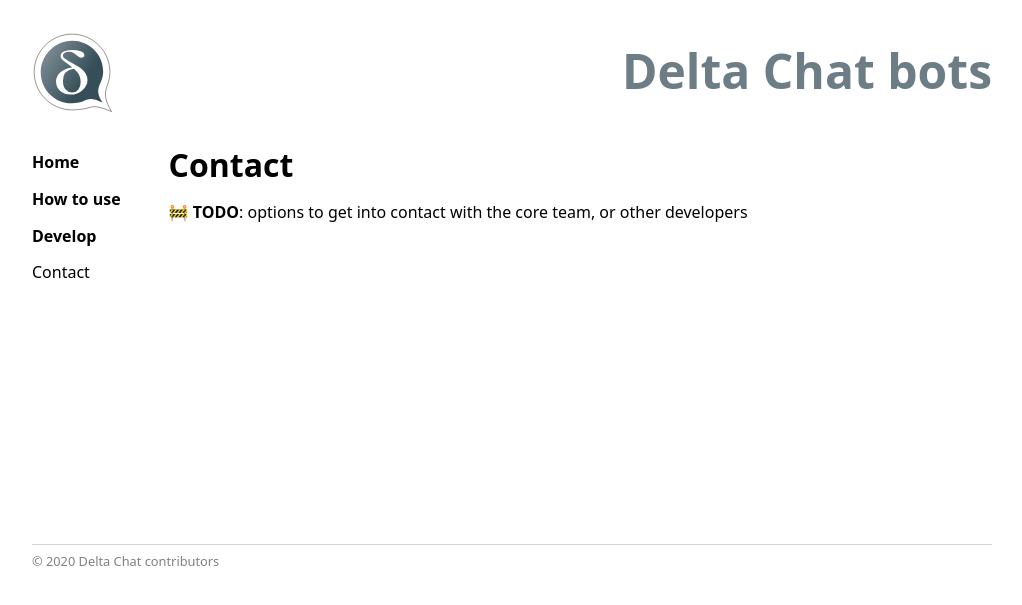
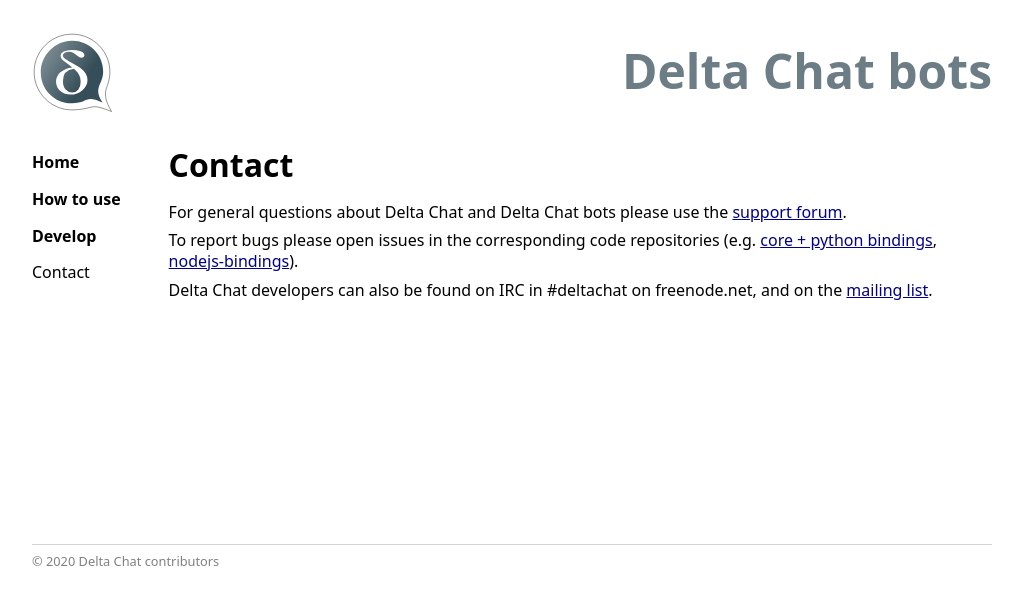
Before and after one commit to deltachat-bot/bot-pages, a Jekyll site: the page built from contact.md, in a window 1280 px wide. Shown: the top 605 px of the page, without its empty margins (0-1022 px from the left). Built offline with Jekyll 4.4.1, drawn with Linux system fonts in a browser that asks for light colours.

Commit message:
Improved contact.html, inspired by lefherz.

```diff
--- a/contact.md
+++ b/contact.md
@@ -1,7 +1,11 @@
 ---
-title: Development information
+title: Contact
 ---
 
 # Contact
 
-🚧 **TODO**: options to get into contact with the core team, or other developers
+For general questions about Delta Chat and Delta Chat bots please use the [support forum](https://support.delta.chat/categories).
+
+To report bugs please open issues in the corresponding code repositories (e.g. [core + python bindings](https://github.com/deltachat/deltachat-core-rust), [nodejs-bindings](https://github.com/deltachat/deltachat-node)).
+
+Delta Chat developers can also be found on IRC in `#deltachat` on `freenode.net`, and on the [mailing list](https://lists.codespeak.net/postorius/lists/delta.codespeak.net/).
```
